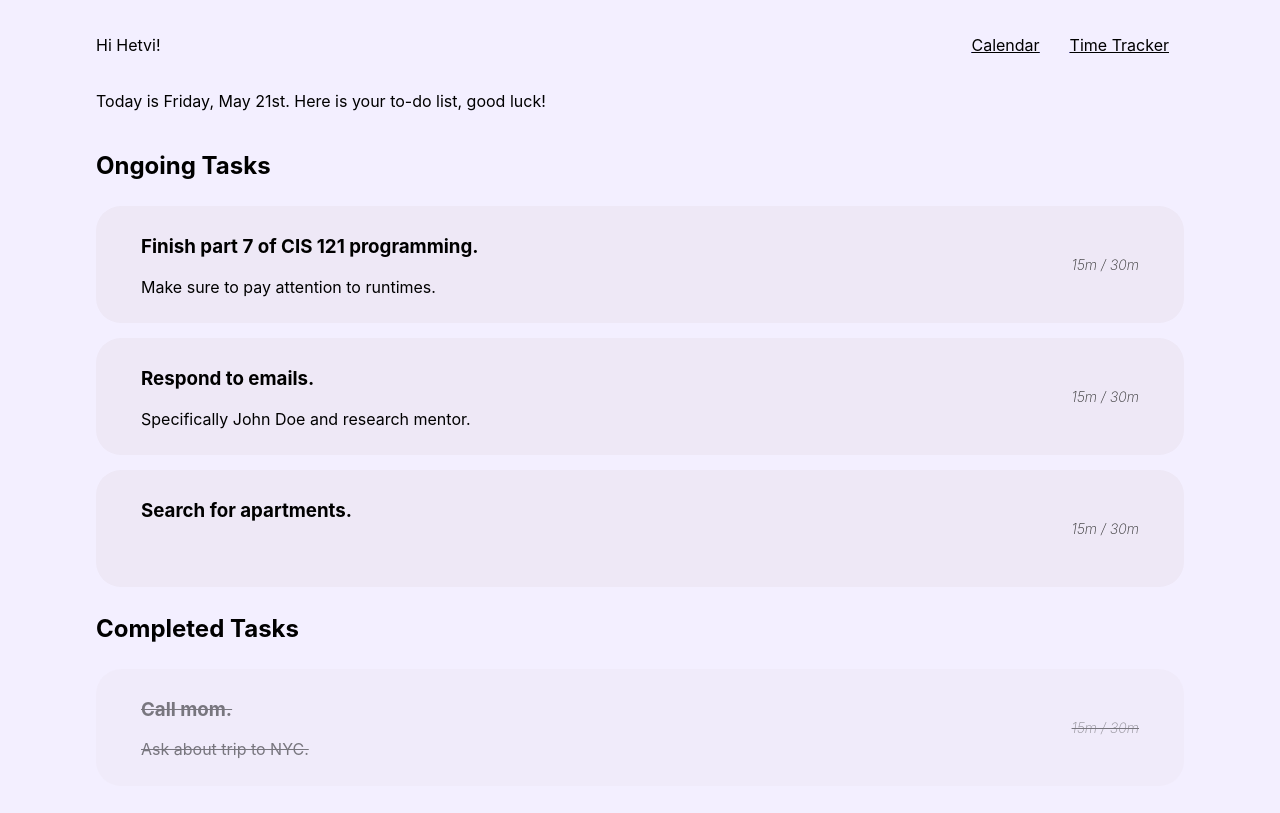
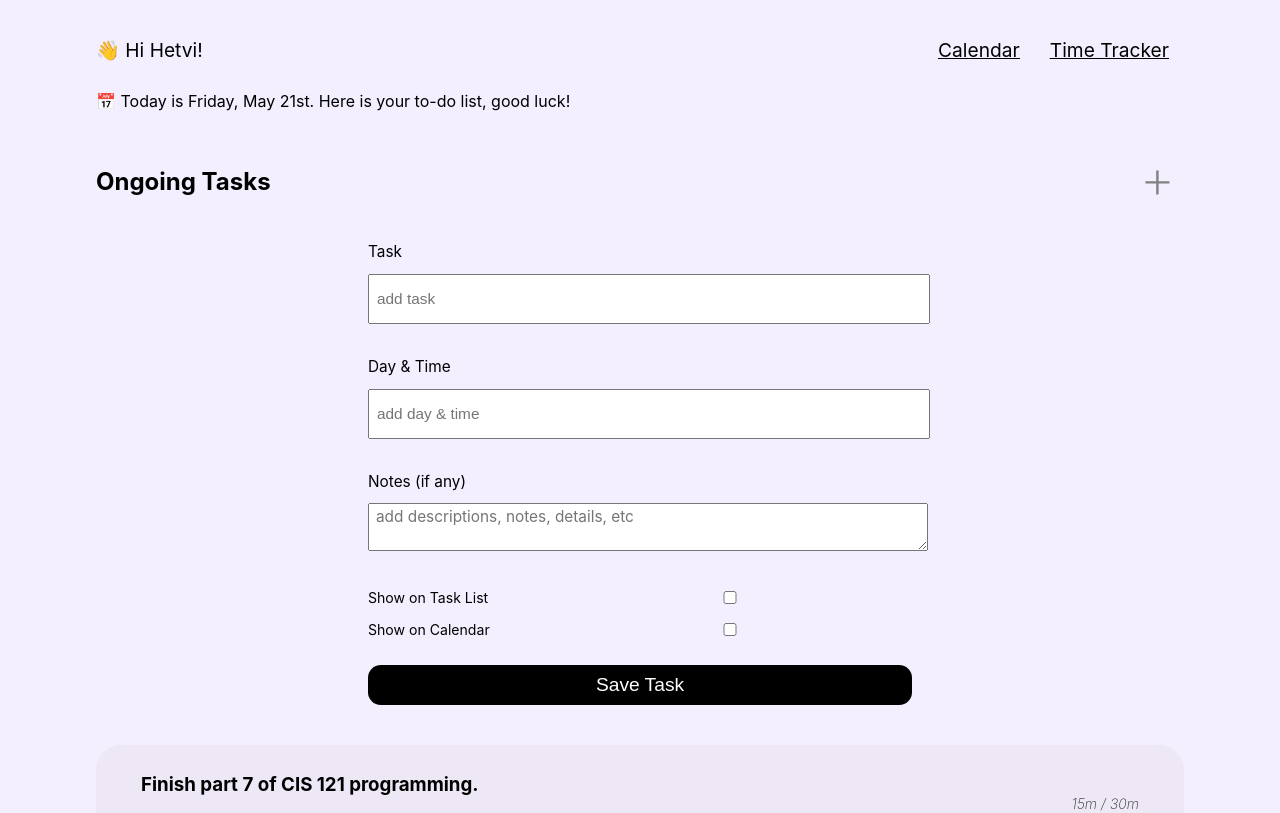
Before and after one commit to hetvshah/bProductive, a React (Create React App) app: page / in a window 1280 px wide. Shown: the top 813 px of the page. Built offline with nearby package versions, Linux system fonts and the light colour scheme.

Commit message:
add task ui

```diff
--- a/package.json
+++ b/package.json
@@ -8,6 +8,7 @@
     "@testing-library/user-event": "^12.8.3",
     "react": "^17.0.2",
     "react-dom": "^17.0.2",
+    "react-icons": "^4.2.0",
     "react-router-dom": "^5.2.0",
     "react-scripts": "4.0.3",
     "web-vitals": "^1.1.1"
--- /dev/null
+++ b/src/components/AddTask.js
@@ -0,0 +1,47 @@
+import { useState } from 'react';
+
+const AddTask = () => {
+  const [text, setText] = useState('');
+  const [day, setDay] = useState('');
+  const [notes, setNotes] = useState('');
+  const [displayTask, setDisplayTask] = useState(false);
+  const [displayCalendar, setDisplayCalendar] = useState(false);
+
+  return (
+    <form className="add-form">
+      <div className="add-form-child">
+        <div className="form-control">
+          <label>Task</label>
+          <input type="text" placeholder="add task" />
+        </div>
+        <div className="form-control">
+          <label>Day & Time</label>
+          <input type="text" placeholder="add day & time" />
+        </div>
+
+        <div className="form-control">
+          <label>Notes (if any)</label>
+          <textarea
+            rows="10"
+            cols="30"
+            type="text"
+            placeholder="add descriptions, notes, details, etc"
+          />
+        </div>
+
+        <div className="form-control-check">
+          <label>Show on Task List</label>
+          <input type="checkbox" />
+        </div>
+        <div className="form-control-check">
+          <label>Show on Calendar</label>
+          <input type="checkbox" />
+        </div>
+
+        <input type="submit" value="Save Task" className="btn btn-block" />
+      </div>
+    </form>
+  );
+};
+
+export default AddTask;
--- /dev/null
+++ b/src/components/Button.js
@@ -0,0 +1,15 @@
+import { GrAdd } from 'react-icons/gr';
+import './Styles.css';
+
+const Button = () => {
+  return (
+    <button
+      //   onClick={onClick}
+      className="btn"
+    >
+      <GrAdd className="gr-add" />
+    </button>
+  );
+};
+
+export default Button;
--- /dev/null
+++ b/src/components/CompletedTasks.js
@@ -0,0 +1,23 @@
+const CompletedTasks = () => {
+  const completedTasks = [
+    {
+      todo: 'Call mom. ',
+      notes: 'Ask about trip to NYC.',
+    },
+  ];
+
+  const listCompletedTasks = completedTasks.map((task) => (
+    <div className="todo todo-complete">
+      <div>
+        <h3>{task.todo}</h3>
+        <p>{task.notes}</p>
+      </div>
+
+      <div className="times">15m / 30m</div>
+    </div>
+  ));
+
+  return <>{listCompletedTasks}</>;
+};
+
+export default CompletedTasks;
--- a/src/components/Home.js
+++ b/src/components/Home.js
@@ -1,11 +1,16 @@
 import './Styles.css';
 import { Link } from 'react-router-dom';
+import Button from './Button';
+import OngoingTasks from './OngoingTasks';
+import CompletedTasks from './CompletedTasks';
+import AddTask from './AddTask';
+import { useState } from 'react';
 
 const Home = () => {
-  const ongoingTasks = [
+  const [ongoingTasks, setOngoingTasks] = useState([
     {
       todo: 'Finish part 7 of CIS 121 programming. ',
-      notes: 'Make sure to pay attention to runtimes.',
+      notes: 'Make sure to pay attention to runtimes. ',
     },
     {
       todo: 'Respond to emails.',
@@ -15,44 +20,59 @@ const Home = () => {
       todo: 'Search for apartments.',
       notes: '',
     },
-  ];
+  ]);
 
-  const completedTasks = [
-    {
-      todo: 'Call mom. ',
-      notes: 'Ask about trip to NYC.',
-    },
-  ];
+  // const ongoingTasks = [
+  //   {
+  //     todo: 'Finish part 7 of CIS 121 programming. ',
+  //     notes: 'Make sure to pay attention to runtimes.',
+  //   },
+  //   {
+  //     todo: 'Respond to emails.',
+  //     notes: 'Specifically John Doe and research mentor.',
+  //   },
+  //   {
+  //     todo: 'Search for apartments.',
+  //     notes: '',
+  //   },
+  // ];
 
-  const listOngoingTasks = ongoingTasks.map((task) => (
-    <div className="todo">
-      <div>
-        <h3>
-          {/* <input type="checkbox" /> */}
-          {task.todo}
-        </h3>
-        <p>{task.notes}</p>
-      </div>
+  // const completedTasks = [
+  //   {
+  //     todo: 'Call mom. ',
+  //     notes: 'Ask about trip to NYC.',
+  //   },
+  // ];
 
-      <div className="times">15m / 30m</div>
-    </div>
-  ));
+  // const listOngoingTasks = ongoingTasks.map((task) => (
+  //   <div className="todo">
+  //     <div>
+  //       <h3>
+  //         {/* <input type="checkbox" /> */}
+  //         {task.todo}
+  //       </h3>
+  //       <p>{task.notes}</p>
+  //     </div>
 
-  const listCompletedTasks = completedTasks.map((task) => (
-    <div className="todo todo-complete">
-      <div>
-        <h3>{task.todo}</h3>
-        <p>{task.notes}</p>
-      </div>
+  //     <div className="times">15m / 30m</div>
+  //   </div>
+  // ));
 
-      <div className="times">15m / 30m</div>
-    </div>
-  ));
+  // const listCompletedTasks = completedTasks.map((task) => (
+  //   <div className="todo todo-complete">
+  //     <div>
+  //       <h3>{task.todo}</h3>
+  //       <p>{task.notes}</p>
+  //     </div>
+
+  //     <div className="times">15m / 30m</div>
+  //   </div>
+  // ));
 
   return (
     <div>
       <div className="header">
-        <p style={{ marginLeft: '7.5vw' }}>Hi Hetvi!</p>
+        <p>👋 Hi Hetvi!</p>
         <div className="topLinks">
           <p>
             <Link to="/calendar">
@@ -64,21 +84,20 @@ const Home = () => {
           </p>
         </div>
       </div>
-      <p
-        className="header"
-        style={{ marginLeft: '7.5vw', fontSize: '1.25vw', marginTop: '2.5vw' }}
-      >
-        Today is Friday, May 21st. Here is your to-do list, good luck!
+      <p className="header" style={{ fontSize: '1.25vw', marginTop: '2.5vw' }}>
+        📅 Today is Friday, May 21st. Here is your to-do list, good luck!
       </p>
 
-      <h2 style={{ padding: '0 0 0.5vw 0', marginLeft: '7.5vw' }}>
-        Ongoing Tasks
-      </h2>
-      {listOngoingTasks}
-      <h2 style={{ padding: '0.5vw 0', marginLeft: '7.5vw' }}>
-        Completed Tasks
-      </h2>
-      {listCompletedTasks}
+      <div className="task-btn">
+        <h2 style={{ padding: '0 0 0.5vw 0' }}>Ongoing Tasks</h2>
+        <Button />
+      </div>
+
+      <AddTask />
+
+      <OngoingTasks ongoingTasks={ongoingTasks} />
+      <h2 style={{ padding: '0.5vw 0' }}>Completed Tasks</h2>
+      <CompletedTasks />
     </div>
   );
 };
--- /dev/null
+++ b/src/components/OngoingTasks.js
@@ -0,0 +1,34 @@
+const OngoingTasks = ({ ongoingTasks }) => {
+  // const ongoingTasks = [
+  //   {
+  //     todo: 'Finish part 7 of CIS 121 programming. ',
+  //     notes: 'Make sure to pay attention to runtimes.',
+  //   },
+  //   {
+  //     todo: 'Respond to emails.',
+  //     notes: 'Specifically John Doe and research mentor.',
+  //   },
+  //   {
+  //     todo: 'Search for apartments.',
+  //     notes: '',
+  //   },
+  // ];
+
+  const listOngoingTasks = ongoingTasks.map((task) => (
+    <div className="todo">
+      <div>
+        <h3>
+          {/* <input type="checkbox" /> */}
+          {task.todo}
+        </h3>
+        <p>{task.notes}</p>
+      </div>
+
+      <div className="times">15m / 30m</div>
+    </div>
+  ));
+
+  return <>{listOngoingTasks}</>;
+};
+
+export default OngoingTasks;
--- a/src/components/Styles.css
+++ b/src/components/Styles.css
@@ -3,14 +3,14 @@
   height: 5vh;
   display: flex;
   flex-direction: row;
-  font-size: 1.25vw;
+  font-size: 1.5vw;
   margin-top: 1.5vw;
 }
 
 .topLinks {
   text-align: right;
   margin-left: auto;
-  margin-right: 7.5vw;
+  /* margin-right: 7.5vw; */
 }
 
 u {
@@ -25,10 +25,10 @@ u:hover {
 .todo {
   background: #eee8f6;
   border-radius: 25px;
-  margin: 15px;
+  margin: 15px 0 15px 0;
   padding: 10px 45px;
-  margin-left: 7.5vw;
-  margin-right: 7.5vw;
+  /* margin-left: 7.5vw; */
+  /* margin-right: 7.5vw; */
   display: flex;
   flex-direction: row;
 }
@@ -71,3 +71,93 @@ u:hover {
   color: #2c2c2c;
   font-size: 1.1vw;
 }
+
+.task-btn {
+  display: flex;
+  flex-direction: row;
+}
+
+.btn {
+  display: inline-block;
+  background: none;
+  margin: 0;
+  border: none;
+  font-size: 1.2em;
+  margin-left: auto;
+  margin-right: 0;
+}
+
+.gr-add path {
+  stroke: gray;
+}
+
+.gr-add {
+  margin: 0 0.5vw;
+  height: 1.5em;
+  width: 1.5em;
+}
+
+.gr-add:hover {
+  opacity: 0.5;
+}
+
+.add-form {
+  margin-bottom: 40px;
+}
+
+.add-form-child {
+  margin: 0 auto;
+  width: 50%;
+}
+
+.form-control {
+  margin: 20px 0;
+}
+
+.form-control label {
+  display: block;
+  font-size: 1.2vw;
+}
+
+.form-control input {
+  width: 100%;
+  height: 40px;
+  margin: 1vw 0;
+  padding: 3px 7px;
+  font-size: 1.2vw;
+}
+
+.form-control textarea {
+  width: 100%;
+  height: 40px;
+  margin: 1vw 0;
+  padding: 3px 7px;
+  font-size: 1.2vw;
+  font-family: inherit;
+}
+
+.form-control-check {
+  display: flex;
+  align-items: center;
+  justify-content: space-between;
+  margin: 1vw 0;
+}
+
+.form-control-check label {
+  flex: 1;
+  font-size: 1.1vw;
+}
+
+.form-control-check input {
+  flex: 2;
+}
+
+.btn-block {
+  display: block;
+  width: 100%;
+  background: black;
+  color: white;
+  height: 5vh;
+  border-radius: 1vw;
+  margin-top: 2vw;
+}
--- a/src/index.css
+++ b/src/index.css
@@ -1,6 +1,7 @@
 body {
   background-color: #f3efff;
-  margin: 0;
+  margin-right: 7.5vw;
+  margin-left: 7.5vw;
   font-family: -apple-system, BlinkMacSystemFont, 'Segoe UI', 'Roboto', 'Oxygen',
     'Ubuntu', 'Cantarell', 'Fira Sans', 'Droid Sans', 'Helvetica Neue',
     sans-serif;
```
Also changed, not shown: 1 other file (tests, documents, lock files or other folders).
